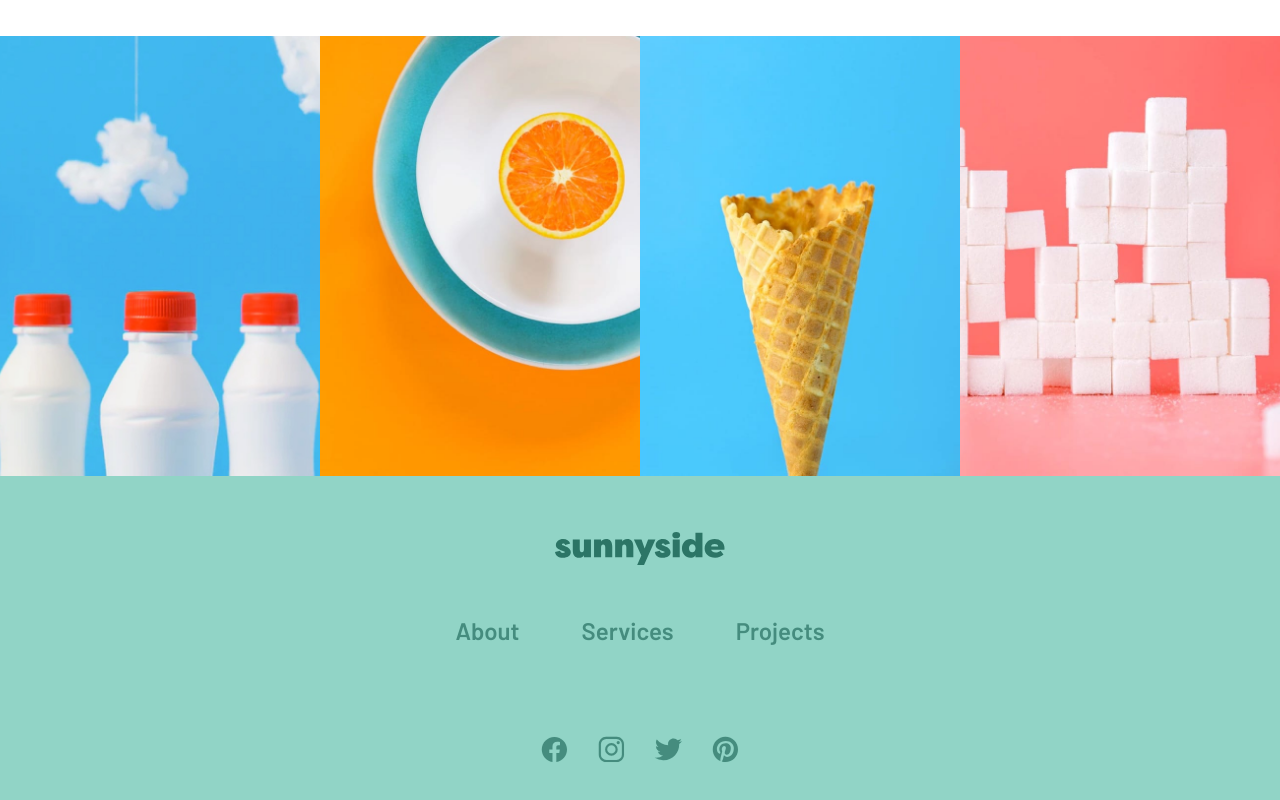
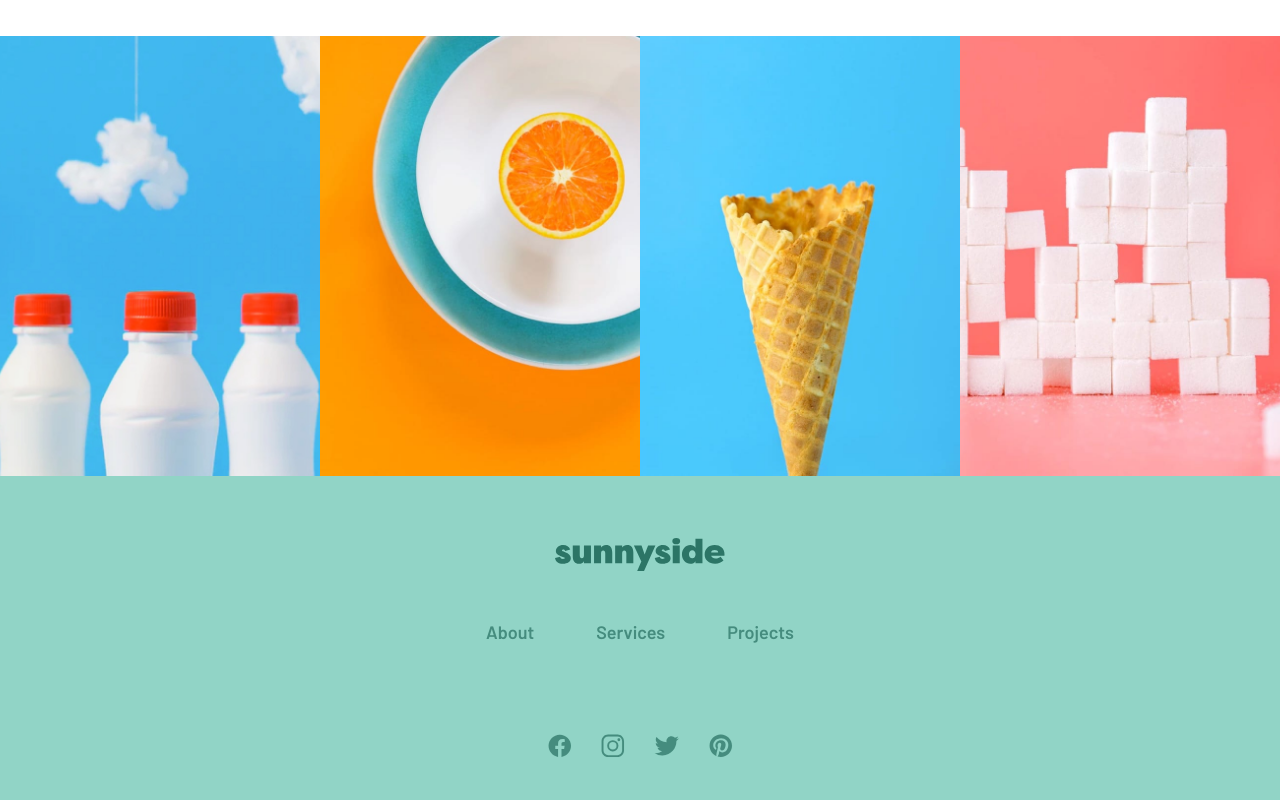
Before and after one commit to calebesg/sunnyside-agency, a plain HTML site: page index.html in a window 1280 px wide. Shown: the part 3348-4148 px from the top of the page. Drawn offline with nearby package versions, Linux system fonts and the light colour scheme.

Commit message:
update link size

```diff
--- a/styles/main.css
+++ b/styles/main.css
@@ -329,7 +329,6 @@ footer nav ul {
 }
 
 footer nav a {
-  font-size: 1.5rem;
   color: rgb(69, 140, 126);
   transition: color 0.3s;
 }
@@ -346,7 +345,7 @@ footer nav a:hover {
 }
 
 .social .icon {
-  font-size: 1.8rem;
+  font-size: 1.6rem;
   color: rgb(69, 140, 126);
   transition: color .3s;
 }
```
